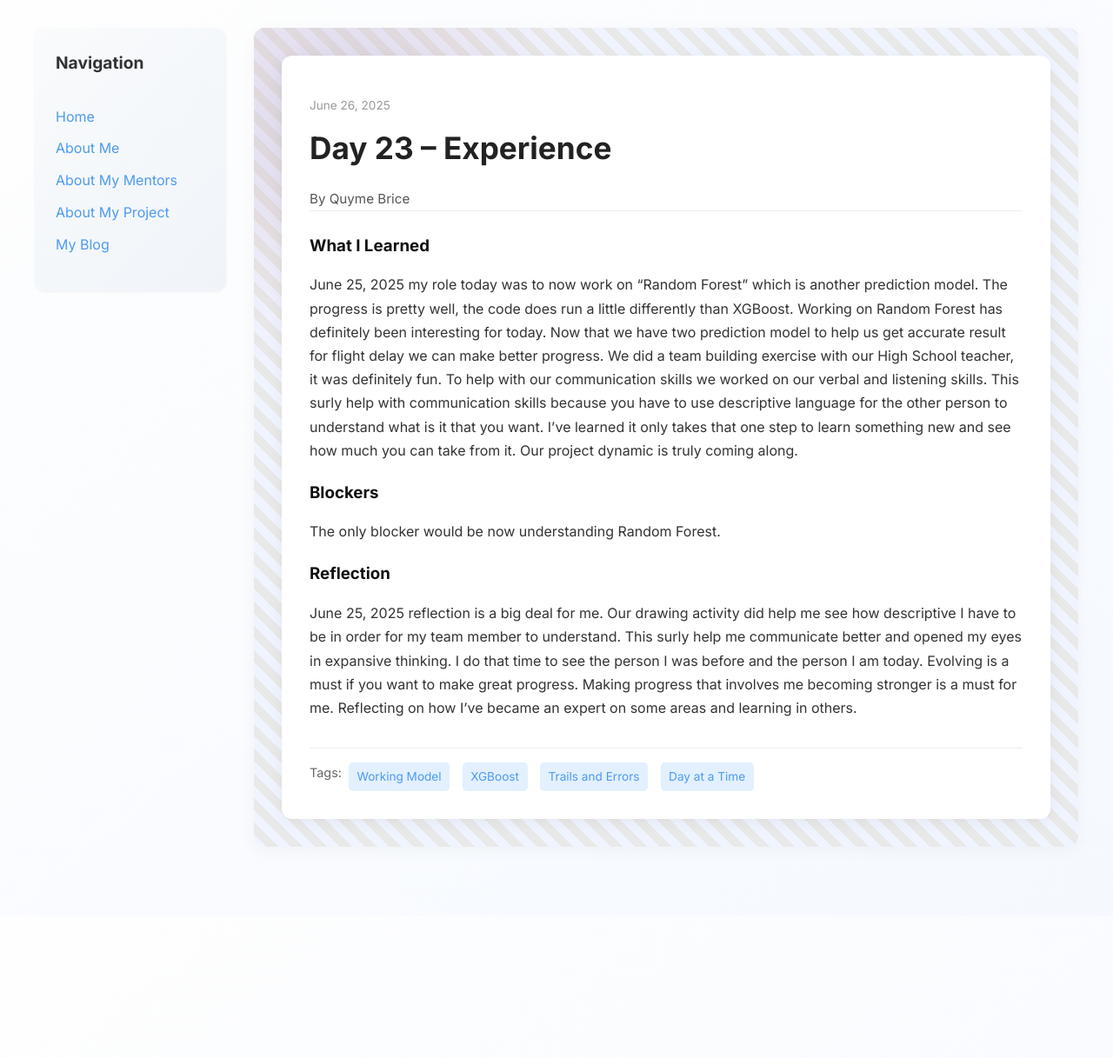
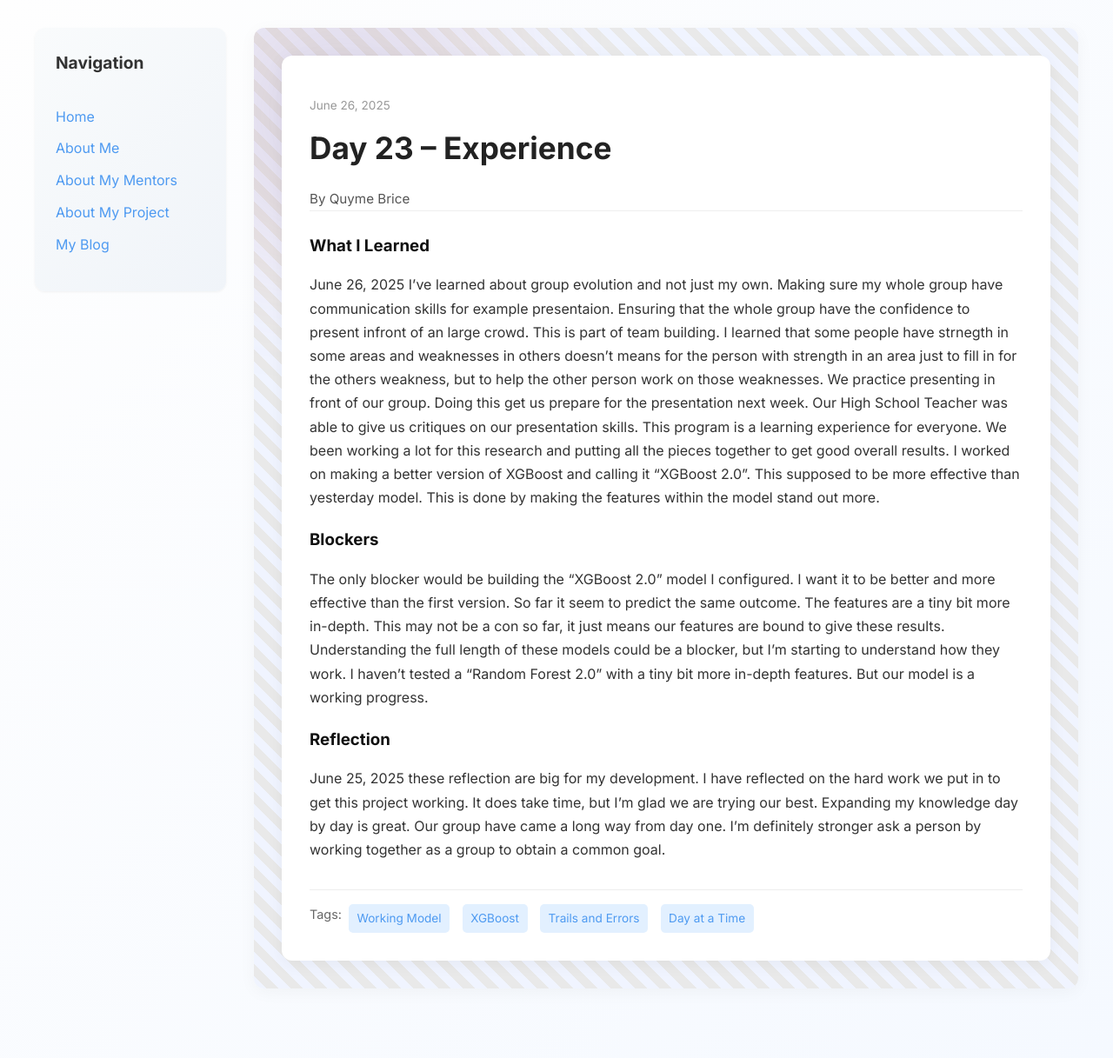
Before and after one commit to Qubri2/Qubri2.github.io, a Jekyll site: the page built from _posts/2025-06-26-day-23.md, in a window 1280 px wide. Shown: the whole page at 87% size. Built offline with Jekyll 4.4.1, drawn with Linux system fonts in a browser that asks for light colours; before the commit the page ends 1054 px from its top, so only the background shows below that.

Commit message:
Update 2025-06-26-day-23.md

```diff
--- a/_posts/2025-06-26-day-23.md
+++ b/_posts/2025-06-26-day-23.md
@@ -7,13 +7,13 @@ permalink: /day23.html
 tags: ["Working Model", "XGBoost", "Trails and Errors", "Day at a Time"]
 
 what_i_learned: |
-  June 25, 2025 my role today was to now work on "Random Forest" which is another prediction model. The progress is pretty well, the code does run a little differently than XGBoost. Working on Random Forest has definitely been interesting for today. Now that we have two prediction model to help us get accurate result for flight delay we can make better progress. We did a team building exercise with our High School teacher, it was definitely fun. To help with our communication skills we worked on our verbal and listening skills. This surly help with communication skills because you have to use descriptive language for the other person to understand what is it that you want. I've learned it only takes that one step to learn something new and see how much you can take from it. Our project dynamic is truly coming along.
+  June 26, 2025 I've learned about group evolution and not just my own. Making sure my whole group have communication skills for example presentaion. Ensuring that the whole group have the confidence to present infront of an large crowd. This is part of team building. I learned that some people have strnegth in some areas and weaknesses in others doesn't means for the person with strength in an area just to fill in for the others weakness, but to help the other person work on those weaknesses. We practice presenting in front of our group. Doing this get us prepare for the presentation next week. Our High School Teacher was able to give us critiques on our presentation skills. This program is a learning experience for everyone. We been working a lot for this research and putting all the pieces together to get good overall results. I worked on making a better version of XGBoost and calling it "XGBoost 2.0". This supposed to be more effective than yesterday model. This is done by making the features within the model stand out more.
 
 
 
 blockers: |
-  The only blocker would be now understanding Random Forest.
+  The only blocker would be building the "XGBoost 2.0" model I configured. I want it to be better and more effective than the first version. So far it seem to predict the same outcome. The features are a tiny bit more in-depth. This may not be a con so far, it just means our features are bound to give these results. Understanding the full length of these models could be a blocker, but I'm starting to understand how they work. I haven't tested a "Random Forest 2.0" with a tiny bit more in-depth features. But our model is a working progress.
 
 reflection: |
-  June 25, 2025 reflection is a big deal for me. Our drawing activity did help me see how descriptive I have to be in order for my team member to understand. This surly help me communicate better and opened my eyes in expansive thinking. I do that time to see the person I was before and the person I am today. Evolving is a must if you want to make great progress. Making progress that involves me becoming stronger is a must for me. Reflecting on how I've became an expert on some areas and learning in others.
+  June 25, 2025 these reflection are big for my development. I have reflected on the hard work we put in to get this project working. It does take time, but I'm glad we are trying our best. Expanding my knowledge day by day is great. Our group have came a long way from day one. I'm definitely stronger ask a person by working together as a group to obtain a common goal.
 ---
```
